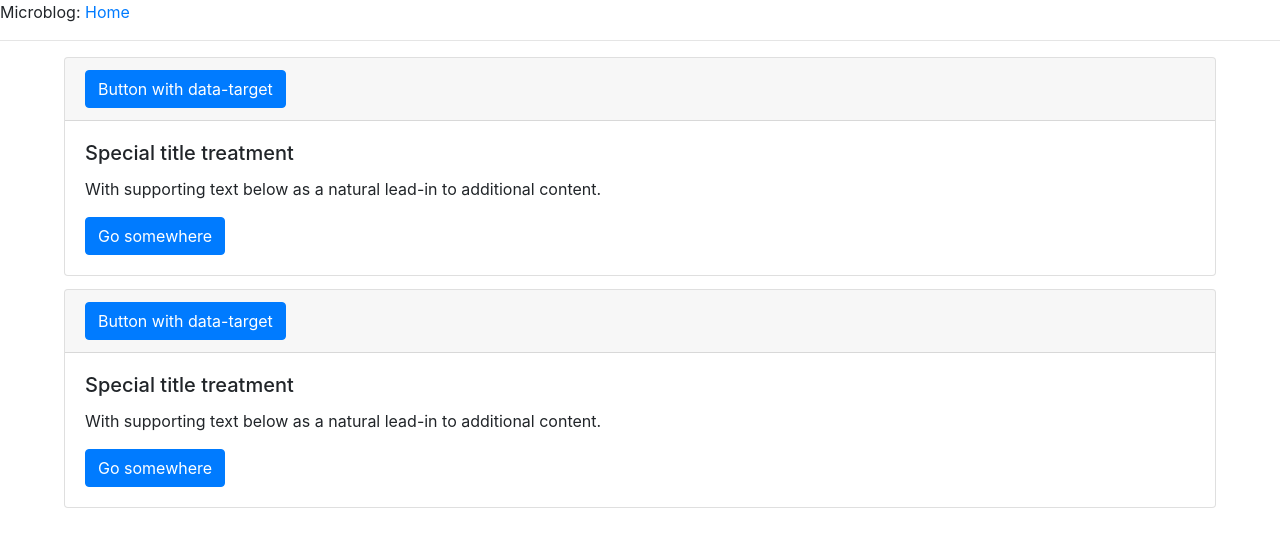
After one commit to sohailk2/CapitalOne_MindSumo, a Flask app: page /viewQuestions in a window 1280 px wide. The commit adds this page. Shown: the top 547 px of the page. Run offline with Flask 2, Linux system fonts and the light colour scheme; some libraries are stand-ins or nearby versions.

Commit message:
playing around with how to get data and questions in notebook

```diff
--- a/jeopardy/app/__init__.py
+++ b/jeopardy/app/__init__.py
@@ -1,5 +1,7 @@
 from flask import Flask
+from config import Config
 
 app = Flask(__name__)
+app.config.from_object(Config)
 
 from app import routes
--- a/jeopardy/app/routes.py
+++ b/jeopardy/app/routes.py
@@ -1,10 +1,12 @@
-from flask import render_template
+from flask import render_template, flash, redirect, url_for
 from app import app
+
+# https://www.dataquest.io/blog/python-api-tutorial/ THIS IS HOW TO GET THE JSON CONTENT AND STUFF
 
 @app.route('/')
 @app.route('/index')
 def index():
-    user = {'username': 'Miguel'}
+    user = {'username': 'JACK'}
     posts = [
         {
             'author': {'username': 'John'},
@@ -16,3 +18,11 @@ def index():
         }
     ]
     return render_template('index.html', title='Home', user=user, posts=posts)
+
+@app.route('/home')
+def home():
+    return render_template('home.html', title='Home')
+
+@app.route('/viewQuestions')
+def viewQuestions():
+    return render_template('viewQuestions.html', title='Home')
--- a/jeopardy/app/templates/base.html
+++ b/jeopardy/app/templates/base.html
@@ -1,10 +1,19 @@
 <html>
     <head>
-      {% if title %}
-      <title>{{ title }} - Microblog</title>
-      {% else %}
-      <title>Welcome to Microblog</title>
-      {% endif %}
+
+    <!-- BOOTSTRAP -->
+    <link rel="stylesheet" href="https://stackpath.bootstrapcdn.com/bootstrap/4.3.1/css/bootstrap.min.css" integrity="sha384-ggOyR0iXCbMQv3Xipma34MD+dH/1fQ784/j6cY/iJTQUOhcWr7x9JvoRxT2MZw1T" crossorigin="anonymous">
+
+    <script src="https://code.jquery.com/jquery-3.3.1.slim.min.js" integrity="sha384-q8i/X+965DzO0rT7abK41JStQIAqVgRVzpbzo5smXKp4YfRvH+8abtTE1Pi6jizo" crossorigin="anonymous"></script>
+    <script src="https://cdnjs.cloudflare.com/ajax/libs/popper.js/1.14.7/umd/popper.min.js" integrity="sha384-UO2eT0CpHqdSJQ6hJty5KVphtPhzWj9WO1clHTMGa3JDZwrnQq4sF86dIHNDz0W1" crossorigin="anonymous"></script>
+     <script src="https://stackpath.bootstrapcdn.com/bootstrap/4.3.1/js/bootstrap.min.js" integrity="sha384-JjSmVgyd0p3pXB1rRibZUAYoIIy6OrQ6VrjIEaFf/nJGzIxFDsf4x0xIM+B07jRM" crossorigin="anonymous"></script>
+
+    {% if title %}
+    <title>{{ title }} - Microblog</title>
+    {% else %}
+    <title>Welcome to Microblog</title>
+    {% endif %}
+
     </head>
     <body>
         <div>Microblog: <a href="/index">Home</a></div>
--- /dev/null
+++ b/jeopardy/app/templates/viewQuestions.html
@@ -0,0 +1,37 @@
+{% extends "base.html" %}
+
+{% block content %}
+
+<div class="card" style="margin-left: 5%; margin-right: 5%; margin-bottom: 1%;">
+    <div class="card-header">
+        <button class="btn btn-primary" type="button" data-toggle="collapse" data-target="#collapseExample"
+            aria-expanded="false" aria-controls="collapseExample">
+            Button with data-target
+        </button>
+    </div>
+    <div class="collapse show" id="collapseExample">
+        <div class="card-body">
+            <h5 class="card-title">Special title treatment</h5>
+            <p class="card-text">With supporting text below as a natural lead-in to additional content.</p>
+            <a href="#" class="btn btn-primary">Go somewhere</a>
+        </div>
+    </div>
+</div>
+
+<div class="card" style="margin-left: 5%; margin-right: 5%;">
+        <div class="card-header">
+            <button class="btn btn-primary" type="button" data-toggle="collapse" data-target="#collapseExample"
+                aria-expanded="false" aria-controls="collapseExample">
+                Button with data-target
+            </button>
+        </div>
+        <div class="collapse show" id="collapseExample">
+            <div class="card-body">
+                <h5 class="card-title">Special title treatment</h5>
+                <p class="card-text">With supporting text below as a natural lead-in to additional content.</p>
+                <a href="#" class="btn btn-primary">Go somewhere</a>
+            </div>
+        </div>
+</div>
+
+{% endblock %}
--- /dev/null
+++ b/jeopardy/config.py
@@ -0,0 +1,4 @@
+import os
+
+class Config(object):
+    SECRET_KEY = os.environ.get('SECRET_KEY') or 'you-will-never-guess'
```
Also changed, not shown: jeopardy/app/templates/home.html (added, +9 -0 lines), 2 other files.
